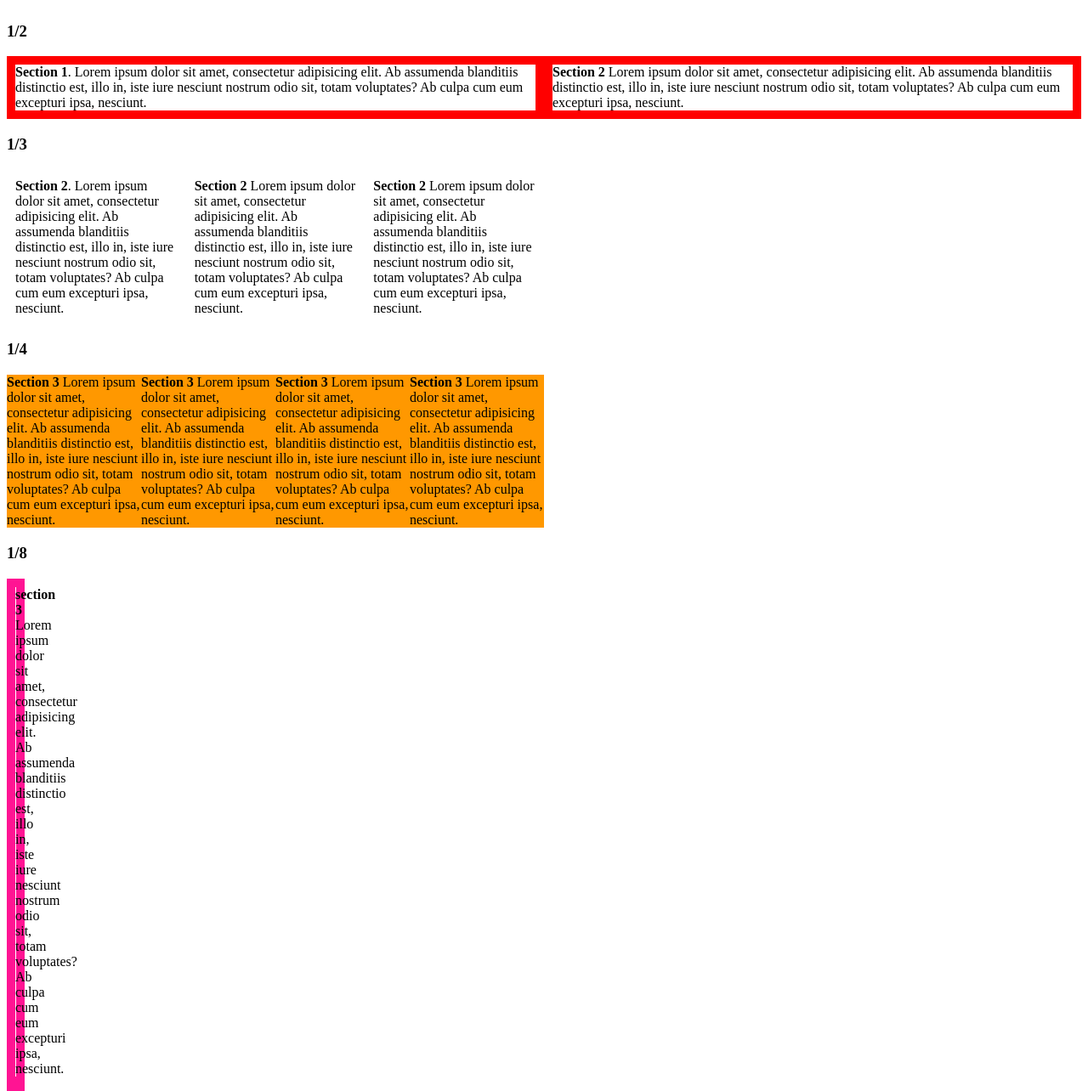
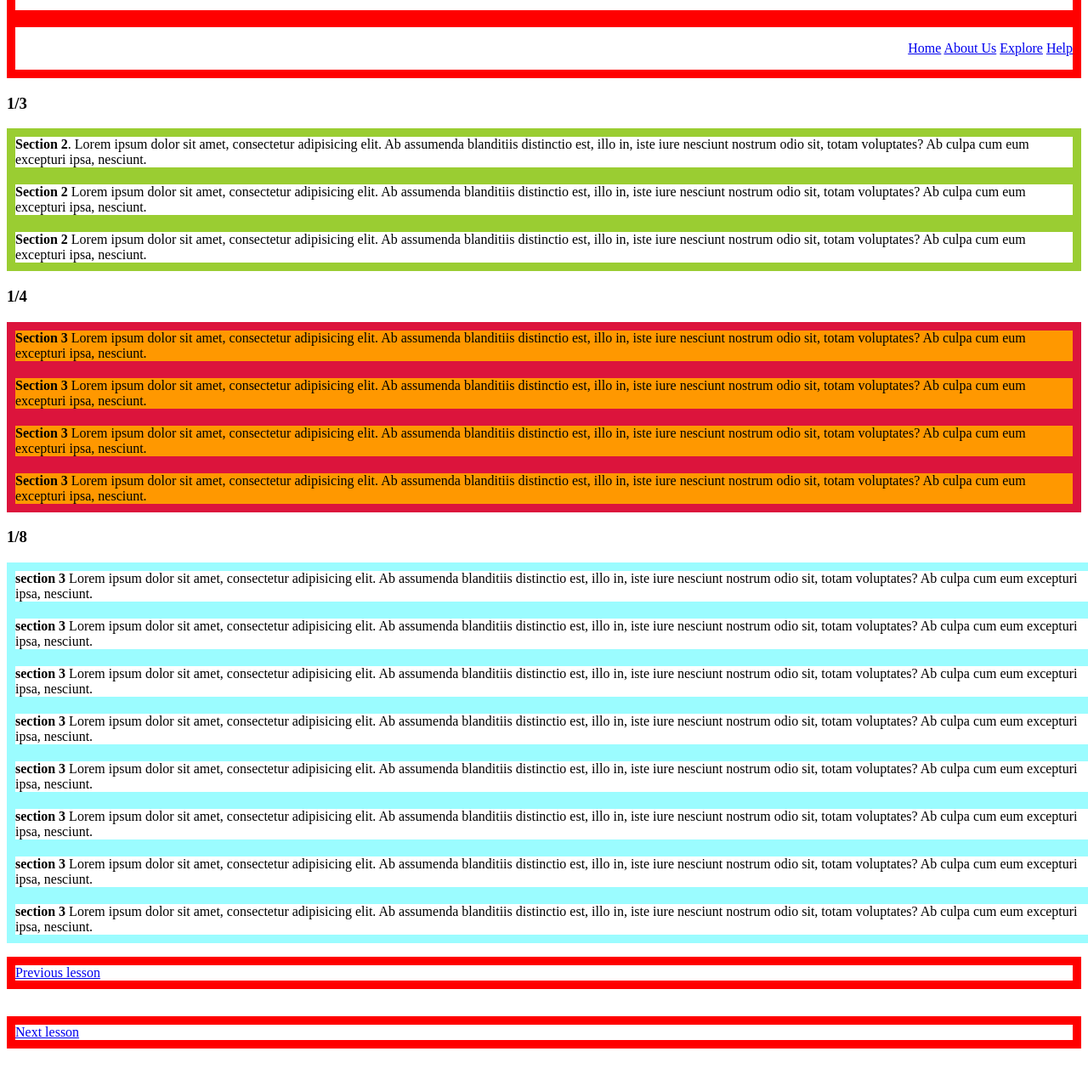
Before and after one commit to Cooks-Johns/codeup-web-exercises, a plain HTML site: page css-grid-layout.html in a window 1280 px wide. Shown: the part 73-1357 px from the top of the page at 85% size. After the commit the page ends 1323 px from the top, so only its background shows below. Drawn offline with Linux system fonts and the light colour scheme.

```diff
--- a/css-grid-layout.html
+++ b/css-grid-layout.html
@@ -5,87 +5,23 @@
         <title>Grid examples</title>
         <link rel="stylesheet" href="css/css-grid-layout.css">
         <style>
-        /*width = width + padding + border*/
-        .container {
-            overflow: auto;
-            max-width: 1024px;
-            margin: 0 auto;
-        }
 
-        .row { /* clearfix */
-            overflow: auto;
-            width: 50%;
-        }
-
-        .row:after {
-            content: '';
-        }
-
-        .column {
-            float: left;
-            box-sizing: border-box; /*this won't add the padding and the border to the width of the element*/
-        }
-        .col-1-half {
-            width: 50%;
-            height: 10%;
-            /*background-color: #77AF00;*/
-            border: 10px solid red;
-        }
-        .col-2-thirds {
-            width: 33.33%;
-            /*background-color: yellow;*/
-            border: 10px solid white;
-
-        }
-        .col-3-fourth {
-            width: 25%;
-            background-color: #FF9800;
-        }
-
-        .col-4-eights {
-            width: .125%;
-            /*background-color: lightseagreen;*/
-            border: 10px solid deeppink;
-        }
-
-
-        @media screen and (max-width: 1200px) {
-            .col-1-half,
-            .col-2-thirds,
-            .col-3-fourth
-            .col-4-eights {
-                width: 50%;
-            }
-        }
-        @media screen and (max-width: 768px) {
-            .col-1-half,
-            .col-2-thirds,
-            .col-3-fourth
-            .col-4-eights {
-                width: 100%;
-            }
-        }
         </style>
     </head>
     <body>
-    <h1 class="header">Grid Locked</h1>
-    <p class="row">
-    <h3>1/2</h3>
+        <div class="row">
             <section class="column col-1-half">
-            <strong>Section 1</strong>.
-            Lorem ipsum dolor sit amet, consectetur adipisicing elit. Ab assumenda blanditiis
-            distinctio est, illo in, iste iure nesciunt nostrum odio sit, totam voluptates? Ab
-            culpa
-            cum eum excepturi ipsa, nesciunt.
+                <h1>Section 1</h1>
             </section>
             <section class="column col-1-half">
-            <strong>Section 2</strong>
-            Lorem ipsum dolor sit amet, consectetur adipisicing elit. Ab assumenda blanditiis
-            distinctio est, illo in, iste iure nesciunt nostrum odio sit, totam voluptates? Ab
-            culpa
-            cum eum excepturi ipsa, nesciunt.
+                <ul>
+                    <a href="#">Home</a>
+                    <a href="#">About Us</a>
+                    <a href="#">Explore</a>
+                    <a href="#">Help</a>
+                </ul>
             </section>
-    </p>
+        </div>
 
 
 
@@ -155,64 +91,64 @@
 
         <div class="row">
             <h3>1/8</h3>
-        <section class="col-4-eights">
+            <div class="col-4-eights">
                 <strong> section 3</strong>
                 Lorem ipsum dolor sit amet, consectetur adipisicing elit. Ab assumenda blanditiis
                 distinctio est, illo in, iste iure nesciunt nostrum odio sit, totam voluptates? Ab
                 culpa
                 cum eum excepturi ipsa, nesciunt.
-        </section>
+            </div>
 
-        <section class="col-4-eights">
+            <div class="col-4-eights">
                 <strong> section 3</strong>
                 Lorem ipsum dolor sit amet, consectetur adipisicing elit. Ab assumenda blanditiis
                 distinctio est, illo in, iste iure nesciunt nostrum odio sit, totam voluptates? Ab
                 culpa
                 cum eum excepturi ipsa, nesciunt.
-        </section>
-        <section class="col-4-eights">
+            </div>
+            <div class="col-4-eights">
                 <strong> section 3</strong>
                 Lorem ipsum dolor sit amet, consectetur adipisicing elit. Ab assumenda blanditiis
                 distinctio est, illo in, iste iure nesciunt nostrum odio sit, totam voluptates? Ab
                 culpa
                 cum eum excepturi ipsa, nesciunt.
-        </section>
-        <section class="col-4-eights">
+            </div>
+            <div class="col-4-eights">
                 <strong> section 3</strong>
                 Lorem ipsum dolor sit amet, consectetur adipisicing elit. Ab assumenda blanditiis
                 distinctio est, illo in, iste iure nesciunt nostrum odio sit, totam voluptates? Ab
                 culpa
                 cum eum excepturi ipsa, nesciunt.
-        </section>
-        <section class="col-4-eights">
+            </div>
+            <div class="col-4-eights">
                 <strong> section 3</strong>
                 Lorem ipsum dolor sit amet, consectetur adipisicing elit. Ab assumenda blanditiis
                 distinctio est, illo in, iste iure nesciunt nostrum odio sit, totam voluptates? Ab
                 culpa
                 cum eum excepturi ipsa, nesciunt.
-        </section>
+            </div>
 
-        <section class="col-4-eights">
+            <div class="col-4-eights">
                 <strong> section 3</strong>
                 Lorem ipsum dolor sit amet, consectetur adipisicing elit. Ab assumenda blanditiis
                 distinctio est, illo in, iste iure nesciunt nostrum odio sit, totam voluptates? Ab
                 culpa
                 cum eum excepturi ipsa, nesciunt.
-        </section>
-        <section class="col-4-eights">
+            </div>
+            <div class="col-4-eights">
                 <strong> section 3</strong>
                 Lorem ipsum dolor sit amet, consectetur adipisicing elit. Ab assumenda blanditiis
                 distinctio est, illo in, iste iure nesciunt nostrum odio sit, totam voluptates? Ab
                 culpa
                 cum eum excepturi ipsa, nesciunt.
-        </section>
-        <section class="col-4-eights">
+            </div>
+            <div class="col-4-eights">
                 <strong> section 3</strong>
                 Lorem ipsum dolor sit amet, consectetur adipisicing elit. Ab assumenda blanditiis
                 distinctio est, illo in, iste iure nesciunt nostrum odio sit, totam voluptates? Ab
                 culpa
                 cum eum excepturi ipsa, nesciunt.
-        </section>
+            </div>
 
         </div>
 
--- a/css/css-grid-layout.css
+++ b/css/css-grid-layout.css
@@ -1,4 +1,83 @@
-h1  {
-    background-color: fuchsia;
+/*width = width + padding + border*/
+.container {
+    overflow: auto;
+    max-width: 1024px;
+    margin: 0 auto;
     text-align: center;
 }
+
+.row { /* clearfix */
+    width: 100%;
+}
+
+.row:after {
+    content: "";
+    display: table;
+    clear: both;
+}
+
+.column {
+    float: left;
+    box-sizing: border-box;
+    /*this won't add the padding and the
+    border to the width of the element*/
+
+}
+.col-1-half {
+    width: 50%;
+    height: 10%;
+    /*background-color: #77AF00;*/
+    border: 10px solid red;
+}
+.col-2-thirds {
+    width: 33.33%;
+    /*background-color: yellow;*/
+    border: 10px solid yellowgreen;
+
+}
+.col-3-fourth {
+    width: 25%;
+    background-color: #FF9800;
+    border: 10px solid crimson;
+}
+
+.col-4-eights {
+    width: .125%;
+    /*background-color: lightseagreen;*/
+    border: 10px solid #9bfcff;
+    height: 3%;
+}
+
+.col-1-half,
+.col-2-thirds,
+.col-3-fourth,
+.col-4-eights {
+    float: left;
+    width: 100%;
+}
+
+@media screen and (max-width: 1200px) {
+    .col-1-half {width: 50%;}
+    .col-2-thirds {width: 33.3333%;}
+    .col-3-fourth { width: 25%;}
+    .col-4-eights { width: .125%;}
+
+    }
+}
+@media screen and (max-width: 768px) {
+    .col-1-half,
+    .col-2-thirds,
+    .col-3-fourth,
+    .col-4-eights {
+        width: 100%;
+    }
+}
+
+h1  {
+    font-color: fuchsia;
+    text-align: center;
+}
+
+ul  {
+    float: right;
+}
```
Also changed, not shown: order-pizza.html (added, +79 -0 lines). Lines whose indentation alone changed are shown as unchanged.
